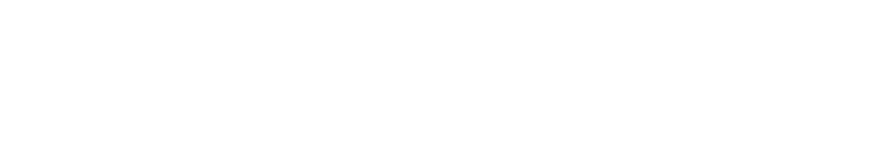
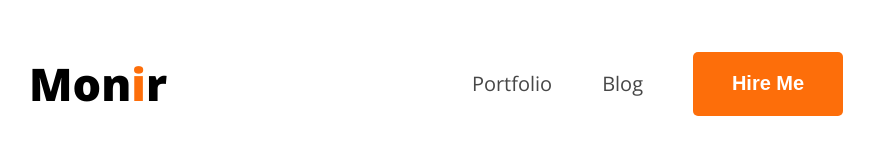
Before and after one commit to DeveloperMonirBD/portfolio-project, a plain HTML site: page index.html in a window 1280 px wide. Shown: the whole page, without its empty margins (179-1053 px from the left). Drawn offline with nearby package versions, Linux system fonts and the light colour scheme.

Commit message:
added some css code

```diff
--- a/index.html
+++ b/index.html
@@ -4,9 +4,19 @@
     <meta charset="UTF-8">
     <meta name="viewport" content="width=device-width, initial-scale=1.0">
     <title>portfolio-project</title>
+    <link rel="stylesheet" href="./styles/portfolio.css">
 </head>
-<body>
-    <header></header>
+<body class="open-sans-normal">
+    <header>
+        <nav>
+            <h3 class="nav-title">Mon<span class="text-primary">i</span>r</h3>
+            <ul>
+                <li><a class="dark-2" href="#">Portfolio</a></li>
+                <li><a class="dark-2" href="#">Blog</a></li>
+                <li><a href="#"><button class="btn-primary">Hire Me</button></a></li>
+            </ul>
+        </nav>
+    </header>
     <main></main>
     <footer></footer>
 </body>
--- /dev/null
+++ b/styles/portfolio.css
@@ -0,0 +1,57 @@
+@import url('https://fonts.googleapis.com/css2?family=Open+Sans:ital,wght@0,300..800;1,300..800&display=swap');
+
+.open-sans-normal {
+  font-family: "Open Sans", sans-serif;
+  font-optical-sizing: auto;
+  font-weight: 400;
+  font-style: normal;
+  font-variation-settings:
+    "wdth" 100;
+}
+
+/* shared style */
+.text-primary{
+    color: #FD6E0A;
+}
+.dark-2 {
+    color: #474747
+}
+.btn-primary {
+    background-color: #FD6E0A;
+    color: #fff;
+    border: none;
+    font-weight: bold;
+    font-size: 20px;
+    border-radius: 5px;
+    /* padding: 18px 35px; */
+    width: 150px;
+    height: 64px;
+}
+
+
+
+/* nav styles */
+nav{
+    display: flex;
+    align-items: center;
+    justify-content: space-between;
+    margin: 0px 200px;
+}
+.nav-title{
+    font-weight: 800;
+    font-size: 45px;
+}
+nav ul{
+    display: flex;
+    align-items: center;
+}
+nav ul li {
+    list-style: none;
+    margin-right: 50px;
+}
+nav li a {
+    text-decoration: none;
+    font-size: 20px;
+    color: #474747;
+
+}
```
